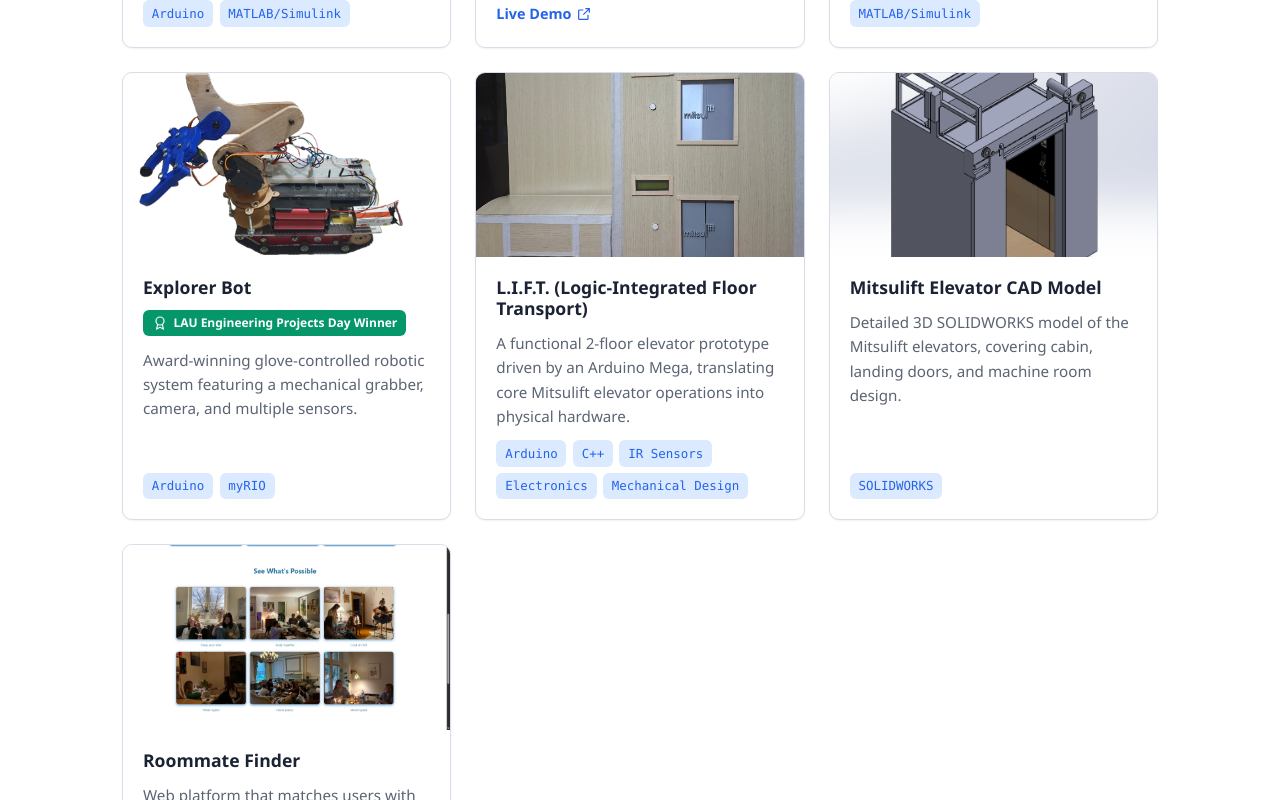
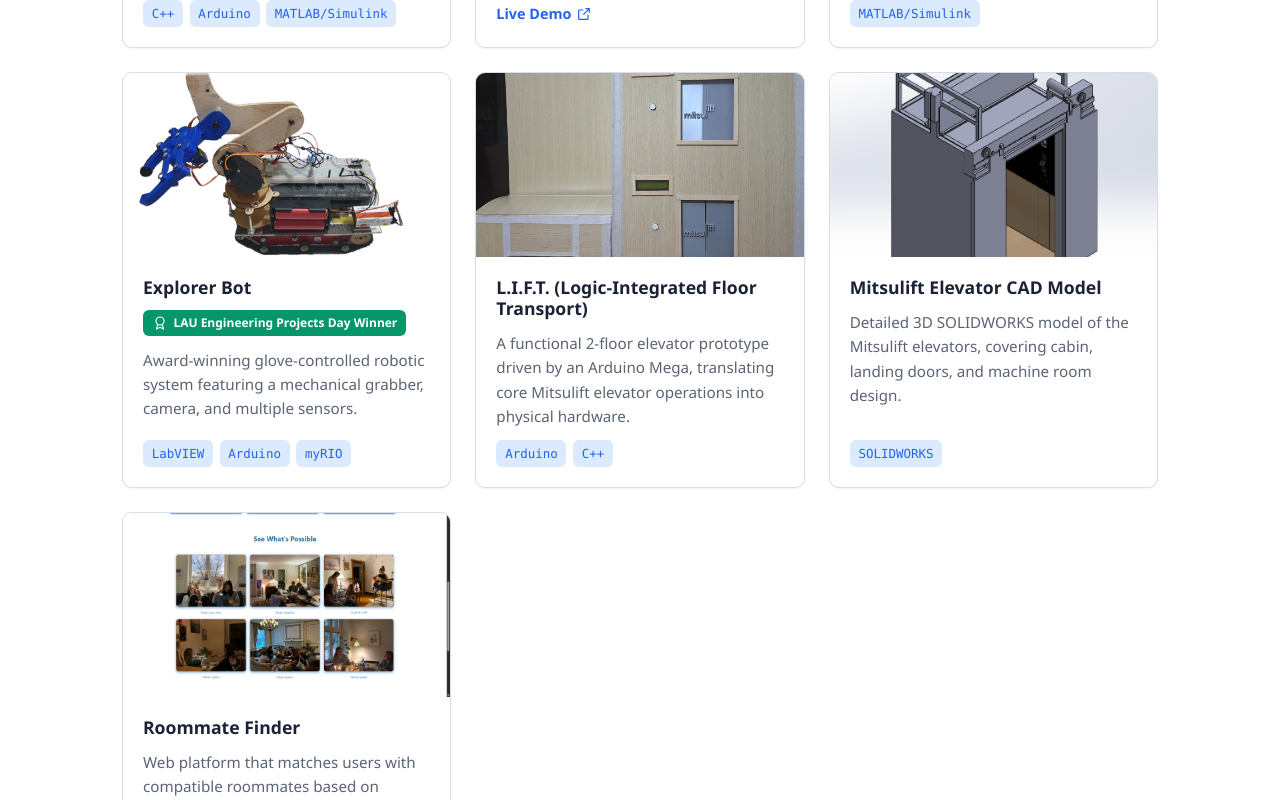
Before and after one commit to JamesJMakhlouf/Portfolio, a React (Vite) app: page / in a window 1280 px wide. Shown: the part 2214-3014 px from the top of the page. Built offline with nearby package versions, Linux system fonts and the light colour scheme.

Commit message:
Trim project tags (prototype to Arduino/C++, add C++ to T.R.A.C.E., LabVIEW to Explorer Bot)

```diff
--- a/src/data/portfolio.ts
+++ b/src/data/portfolio.ts
@@ -175,7 +175,7 @@ export const portfolio: PortfolioData = {
         'Implemented a task-space impedance controller for precise trajectory tracking.',
         'Full control stack validated in MATLAB Simscape.',
       ],
-      tags: ['Arduino', 'MATLAB/Simulink'],
+      tags: ['C++', 'Arduino', 'MATLAB/Simulink'],
       cover: 'trace/trace.png',
       coverAlt: 'The T.R.A.C.E. robotic arm holding a pen',
       media: [
@@ -261,7 +261,7 @@ export const portfolio: PortfolioData = {
         'Mechanical grabber, camera, and multi-sensor payload.',
         'Won LAU Engineering Projects Day.',
       ],
-      tags: ['Arduino', 'myRIO'],
+      tags: ['LabVIEW', 'Arduino', 'myRIO'],
       award: 'LAU Engineering Projects Day Winner',
       cover: 'explorer-bot/rover.png',
       coverAlt: 'The Explorer Bot rover',
@@ -325,7 +325,7 @@ export const portfolio: PortfolioData = {
         'Up/Down Over-Travel (UOT/DOT) limit switches with emergency halt and manual reset.',
         'Revolving entrance door with IR user detection.',
       ],
-      tags: ['Arduino', 'C++', 'IR Sensors', 'Electronics', 'Mechanical Design'],
+      tags: ['Arduino', 'C++'],
       cover: 'elevator-prototype/Building Front (2).jpeg',
       coverAlt: 'The L.I.F.T. elevator prototype building front',
       media: [
```
